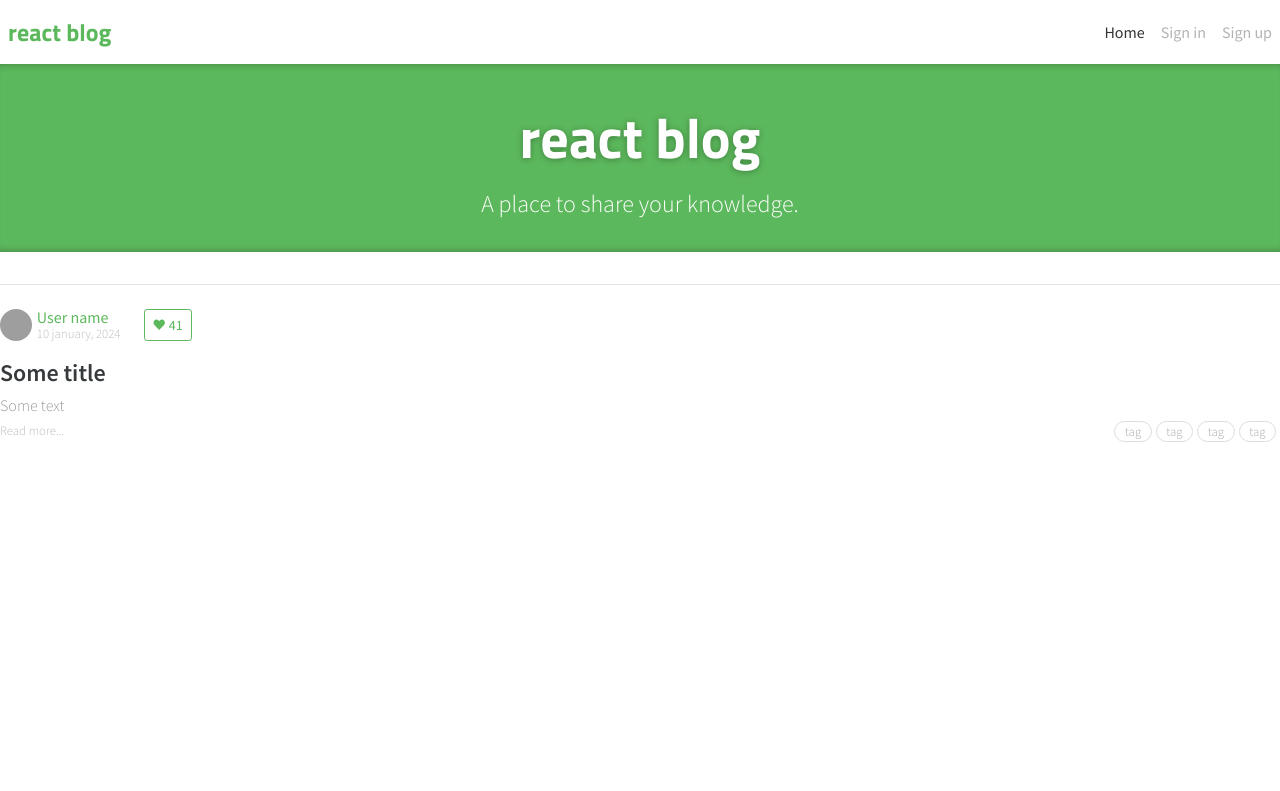
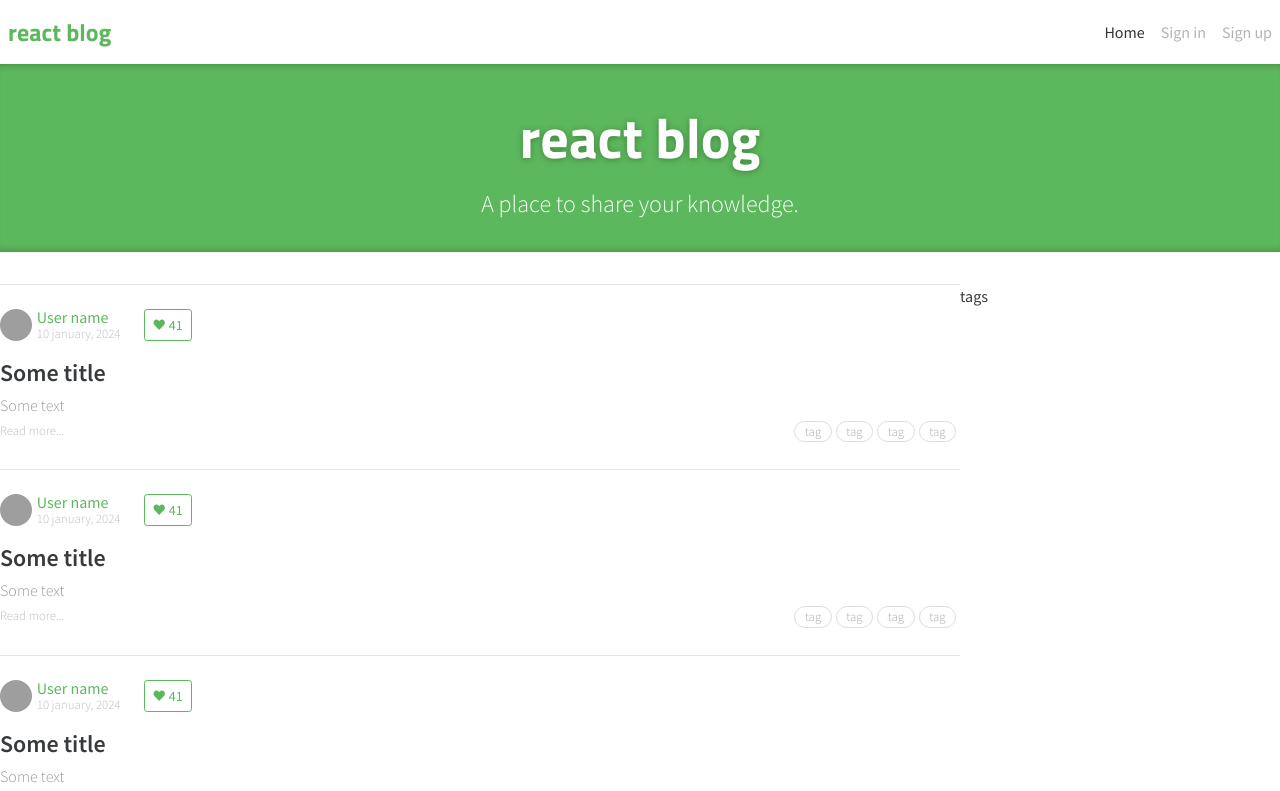
Before and after one commit to alexgrimm87/react-blog, a React (Create React App) app: page / in a window 1280 px wide. Shown: the top 791 px of the page. Built offline with nearby package versions, Linux system fonts and the light colour scheme; grey boxes are pictures that could not be loaded; a web font is replaced by a local one.

Commit message:
add feed

```diff
--- a/src/App.tsx
+++ b/src/App.tsx
@@ -1,7 +1,7 @@
 import {FC} from "react";
 import {Header} from "./common/components/header/header.component";
 import {Banner} from "./common/components/banner/banner.component";
-import {Article} from "./common/modules/feed/components/article/article.component";
+import {Feed} from "./common/modules/feed/components/feed/feed.component";
 
 interface AppProps {}
 
@@ -10,7 +10,7 @@ export const App: FC<AppProps> = () => {
     <div>
       <Header />
       <Banner />
-      <Article />
+      <Feed />
     </div>
   );
 };
--- /dev/null
+++ b/src/common/modules/feed/components/article-list/article-list.component.tsx
@@ -0,0 +1,15 @@
+import {FC} from "react";
+import {Article} from "../article/article.component";
+
+interface ArticleListProps {}
+
+export const ArticleList:FC<ArticleListProps> = () => {
+  return (
+    <div className="w-3/4">
+      <Article />
+      <Article />
+      <Article />
+      <Article />
+    </div>
+  );
+};
--- /dev/null
+++ b/src/common/modules/feed/components/feed/feed.component.tsx
@@ -0,0 +1,16 @@
+import {FC} from "react";
+import {Container} from "../../../../components/container/container.component";
+import {ArticleList} from "../article-list/article-list.component";
+
+interface FeedProps {}
+
+export const Feed: FC<FeedProps> = () => {
+  return (
+    <Container>
+      <div className="flex">
+        <ArticleList />
+        <div className="w-1/4">tags</div>
+      </div>
+    </Container>
+  );
+};
```
